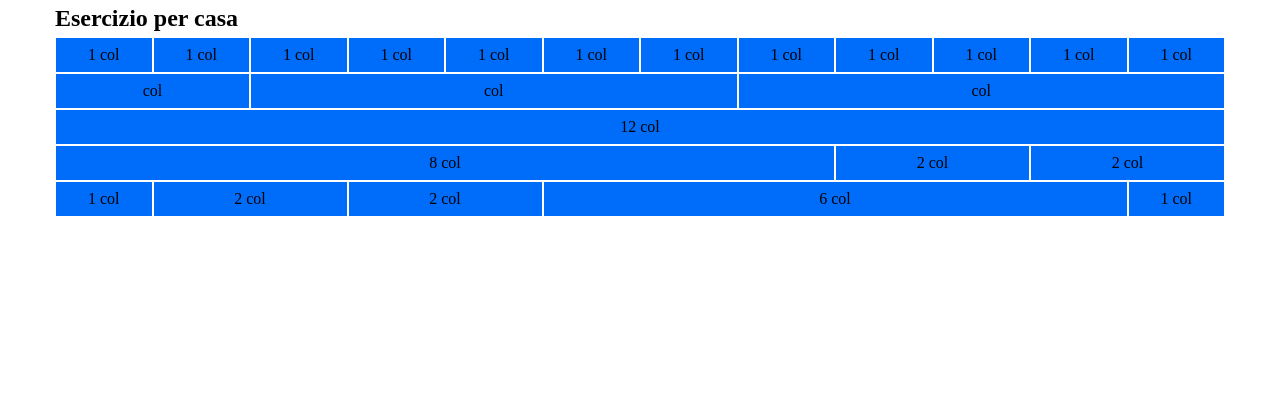
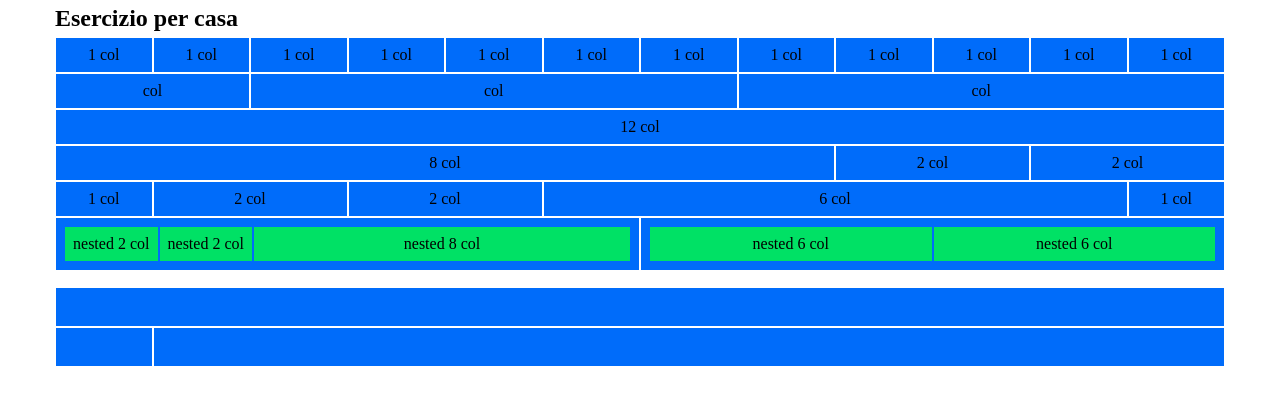
Before and after one commit to Michelazani/html-css-12bool, a plain HTML site: page index.html in a window 1280 px wide. Drawn offline with Linux system fonts and the light colour scheme.

Commit message:
inserimento altezza fissa a 2 parte delle col

```diff
--- a/index.html
+++ b/index.html
@@ -55,11 +55,29 @@
         </div>
 
         <div class="row">
-
+            <div class="col-6">
+                <div class="row ">
+                    <div class="col-2 green"> nested 2 col</div>
+                    <div class="col-2 green"> nested 2 col</div>
+                    <div class="col-8 green"> nested 8 col</div>
+                </div>
+            </div>
+            <div class="col-6">
+                <div class="row">
+                    <div class="col-6 green"> nested 6 col</div>
+                    <div class="col-6 green"> nested 6 col</div>
+                </div>
+            </div>
         </div>
 
-        <div class="row">
 
+        <div class="row margin height">
+            <div class="col-12"></div>
+        </div>
+
+        <div class="row height">
+            <div class="col-1"></div>
+            <div class="col-11"></div>
         </div>
 
         <div class="row">
--- a/style/style.css
+++ b/style/style.css
@@ -11,3 +11,16 @@ h2{
     border: 1px solid white;
     padding: 0.5rem;
 }
+
+.green{
+    background-color: rgb(0, 225, 101);
+    border: 1px solid rgb(0, 108, 250);
+}
+
+div.margin{
+    margin-top: 1rem;
+}
+
+div.height{
+    height: 40px;
+}
```
